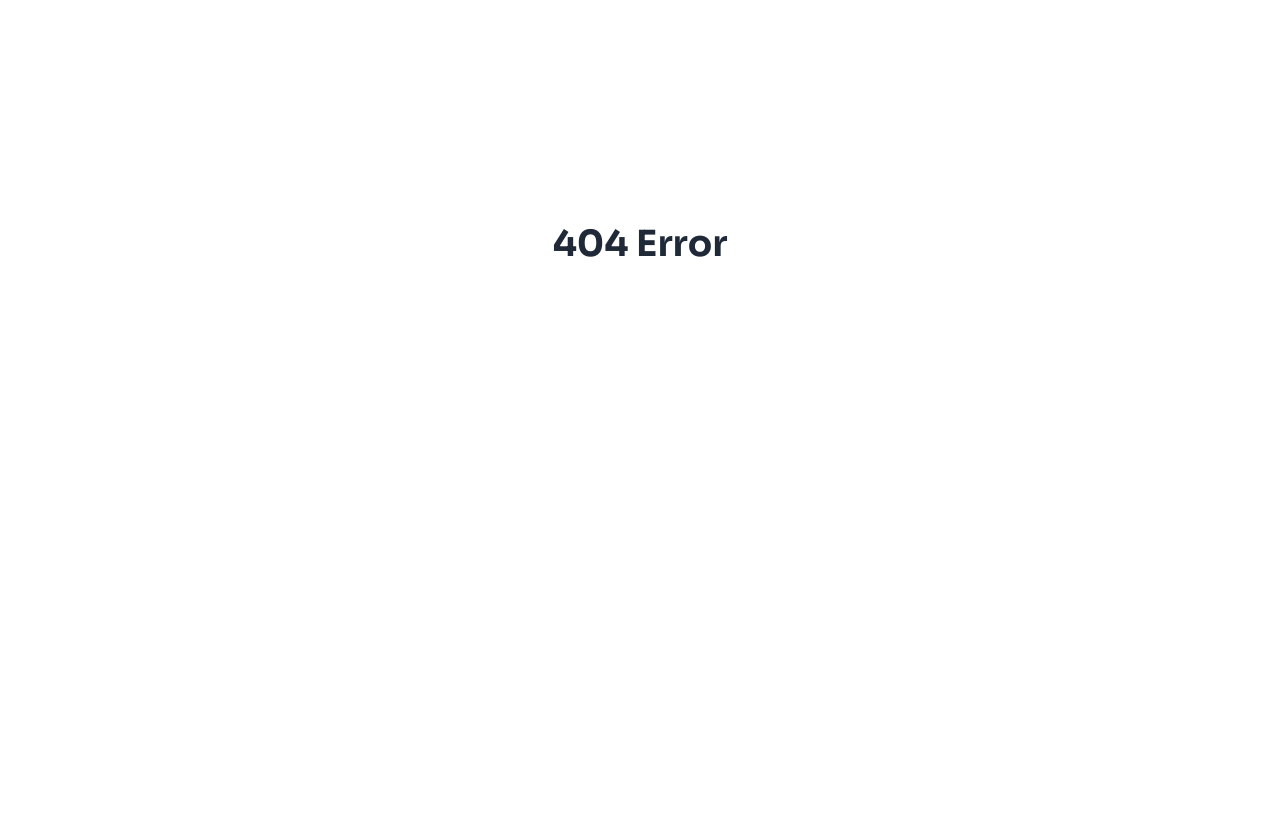
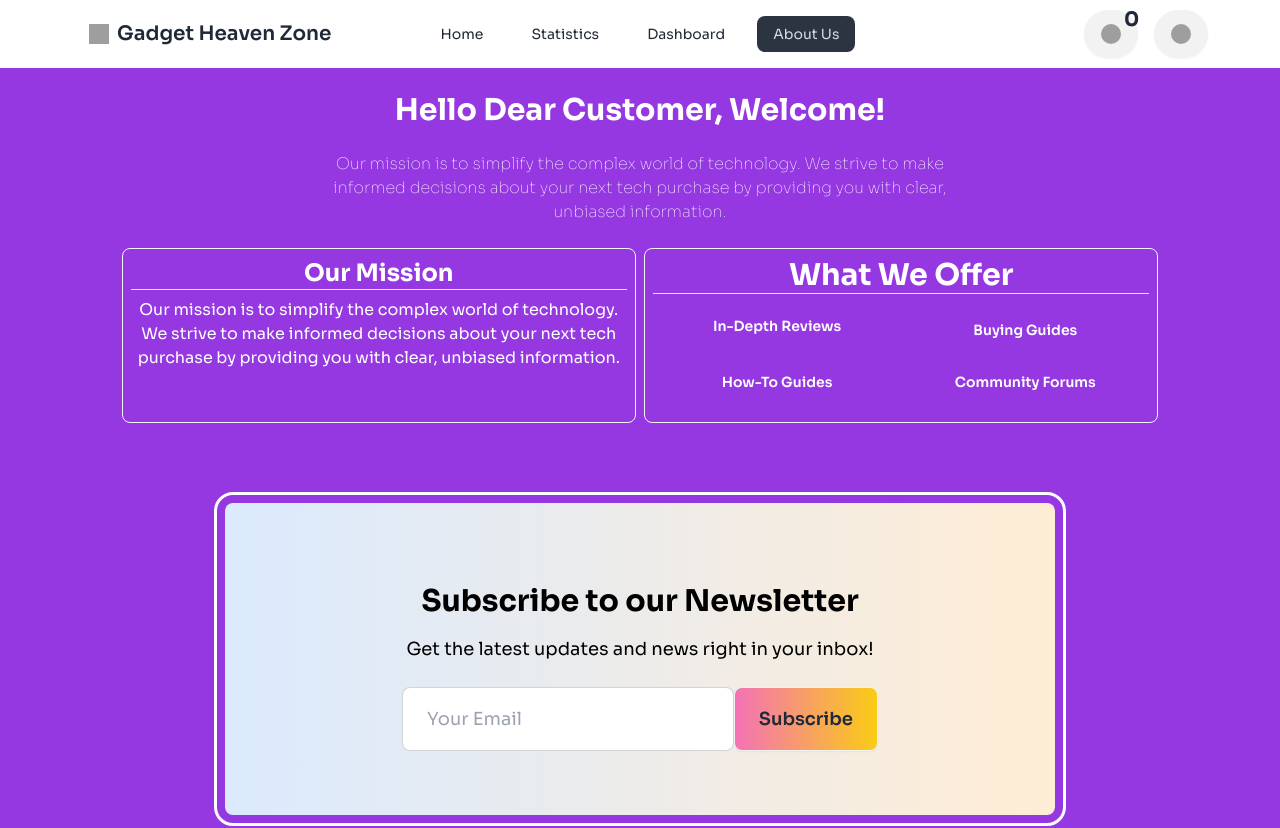
Before and after one commit to rrishiddh/Gadget-Heaven-Zone, a React (Vite) app: page /aboutus in a window 1280 px wide. Before the commit this address had no page. Shown: the top 828 px of the page. Before the commit the page ends 800 px from the top, so only its background shows below. Built offline with nearby package versions, Linux system fonts and the light colour scheme; grey boxes are pictures that could not be loaded.

Commit message:
about us page and homepage-navbar color changed added

```diff
--- /dev/null
+++ b/src/components/AboutUs.jsx
@@ -0,0 +1,71 @@
+import { Link } from "react-router-dom";
+
+const AboutUs = () => {
+  return (
+    <div>
+      <div className=" bg-[#9538E2]">
+        <div className="pt-6 max-w-screen-2xl w-[90%] mx-auto ">
+          <div>
+            <div className=" text-center text-white w-[90%] mx-auto min-h-screen">
+                <h1 className="text-3xl font-bold">
+                  Hello Dear Customer, Welcome!
+                </h1>
+                <p className="py-6 font-thin w-[60%] mx-auto ">
+                  Our mission is to simplify the complex world of technology. We
+                  strive to make informed decisions about your next tech
+                  purchase by providing you with clear, unbiased information.
+                </p>
+
+                <div className="grid grid-cols-1 lg:grid-cols-2 gap-2">
+                <div className="border-[1px] rounded-lg p-2 border-gray-100">
+                <h3 className="text-2xl font-bold">Our Mission</h3>
+                <hr />
+                <p className="py-2 ">
+                  Our mission is to simplify the complex world of technology. We
+                  strive to make informed decisions about your next tech
+                  purchase by providing you with clear, unbiased information.
+                </p>
+                </div>
+                <div className="border-[1px] rounded-lg p-2 border-gray-100">
+                <h3 className="text-3xl font-bold">What We Offer</h3>
+                <hr />
+                <ul className="py-2 space-y-1 grid grid-cols-2">
+                  <li className="btn btn-ghost">In-Depth Reviews</li>
+                  <li className="btn btn-ghost">Buying Guides</li>
+                  <li className="btn btn-ghost">How-To Guides</li>
+                  <li className="btn btn-ghost">Community Forums</li>
+                </ul>
+                </div>
+                </div>
+                <div className=" my-20 w-[80%] mx-auto bg-gradient-to-r from-blue-100 to-orange-100 py-16 rounded-lg text-center text-black outline  outline-offset-8 outline-white">
+                  <h2 className="text-3xl font-bold my-4">
+                    Subscribe to our Newsletter
+                  </h2>
+                  <p className="mb-6 text-lg">
+                    Get the latest updates and news right in your inbox!
+                  </p>
+                  <div className="flex justify-center">
+                    <input
+                      type="email"
+                      placeholder="Your Email"
+                      className="input input-bordered input-lg rounded-l-lg w-[40%]"
+                    />
+                    <button className="btn btn-lg bg-gradient-to-r from-pink-400 to-yellow-400  font-semibold rounded-lg">
+                      Subscribe
+                    </button>
+                  </div>
+                </div>
+                <Link to="/">
+                  <button className="btn mb-10 bg-gradient-to-r from-pink-400 to-yellow-400 ">
+                    Go To Home Page
+                  </button>
+                </Link>
+              </div>
+          </div>
+        </div>
+      </div>
+    </div>
+  );
+};
+
+export default AboutUs;
--- a/src/components/DashBoard.jsx
+++ b/src/components/DashBoard.jsx
@@ -207,12 +207,6 @@ const DashBoard = () => {
                       <h2 className="text-2xl font-bold">{singleGadget.product_title}</h2>
                       <p  className="font-thin">{singleGadget.description}</p>
                       <p  className="text-xl font-bold pb-2">Price: $ {singleGadget.price}</p>
-                      <button
-                      onClick={() => addToCart(singleGadget)}
-                      className="btn bg-green-500 text-white rounded-full px-4 py-2 mt-4"
-                    >
-                      Add to Cart
-                    </button>
                     </div>
 
                   </div>
--- a/src/components/Navbar.jsx
+++ b/src/components/Navbar.jsx
@@ -1,11 +1,13 @@
-import { Link, NavLink } from "react-router-dom";
+import { Link, NavLink, useLocation  } from "react-router-dom";
 import { useContext } from "react";
 import { CartProduct } from "./Root";
 
 
 const Navbar = () => {
+  const location = useLocation();
+  const isHomePage = location.pathname === '/';
+
   const { cartLength } = useContext(CartProduct);
-    // console.log(cartLength)
 
 
     const navLink = (
@@ -19,11 +21,14 @@ const Navbar = () => {
           <li>
             <NavLink to='/dashboard'>Dashboard</NavLink>
           </li>
+          <li>
+            <NavLink to='/aboutus'>About Us</NavLink>
+          </li>
         </>
     );
 
   return (
-    <div className="max-w-screen-2xl bg-base-100 mx-auto">
+    <div className={`max-w-screen-2xl bg-base-100 mx-auto ${isHomePage ? 'bg-[#9538E2] text-white' : ''}`}>
       <div className="navbar w-[90%] mx-auto">
         <div className="navbar-start">
           <div className="dropdown">
@@ -52,7 +57,7 @@ const Navbar = () => {
             }
             </ul>
           </div>
-          <a className="btn btn-ghost text-xl gap-2"> <img className="w-5 h-5" src="https://img.icons8.com/?size=100&id=54502&format=png&color=000000" alt="" /> Gadget Heaven Zone</a>
+          <Link to='/'><a className="btn btn-ghost text-xl gap-2"> <img className="w-5 h-5" src="https://img.icons8.com/?size=100&id=54502&format=png&color=000000" alt="" /> Gadget Heaven Zone</a></Link>
         </div>
         <div className="navbar-center hidden lg:flex">
           <ul className="menu menu-horizontal px-1 space-x-4">
--- a/src/main.jsx
+++ b/src/main.jsx
@@ -11,6 +11,7 @@ import Statistics from "./components/Statistics";
 import DashBoard from "./components/DashBoard";
 import AllProduct from "./components/AllProduct";
 import ProductDetails from "./components/ProductDetails";
+import AboutUs from "./components/AboutUs";
 
 const router = createBrowserRouter([
   {
@@ -49,6 +50,10 @@ const router = createBrowserRouter([
         path: "/dashboard",
         element: <DashBoard></DashBoard>,
       },
+      {
+        path: "/aboutus",
+        element: <AboutUs></AboutUs>,
+      },
 
     ],
   },
```
